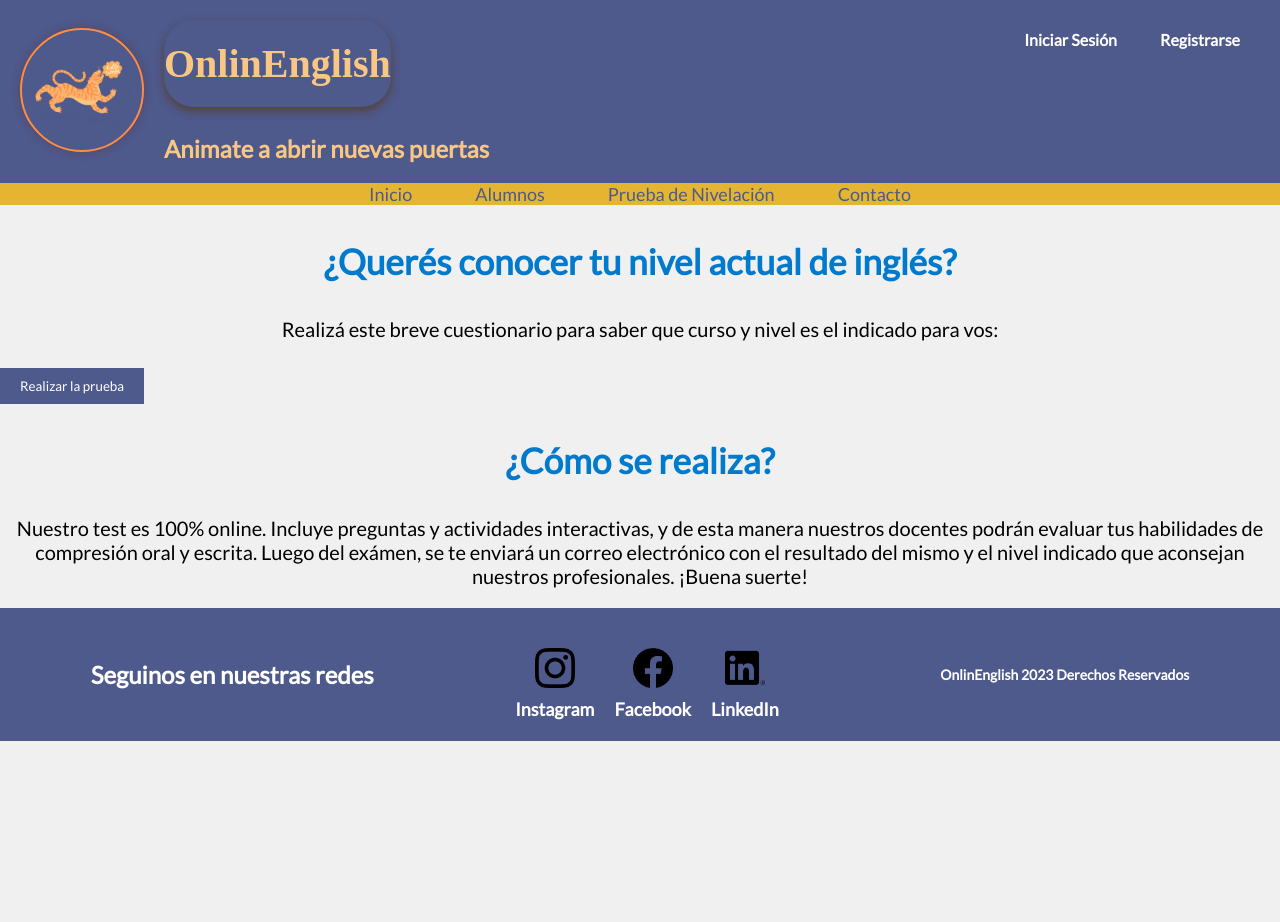
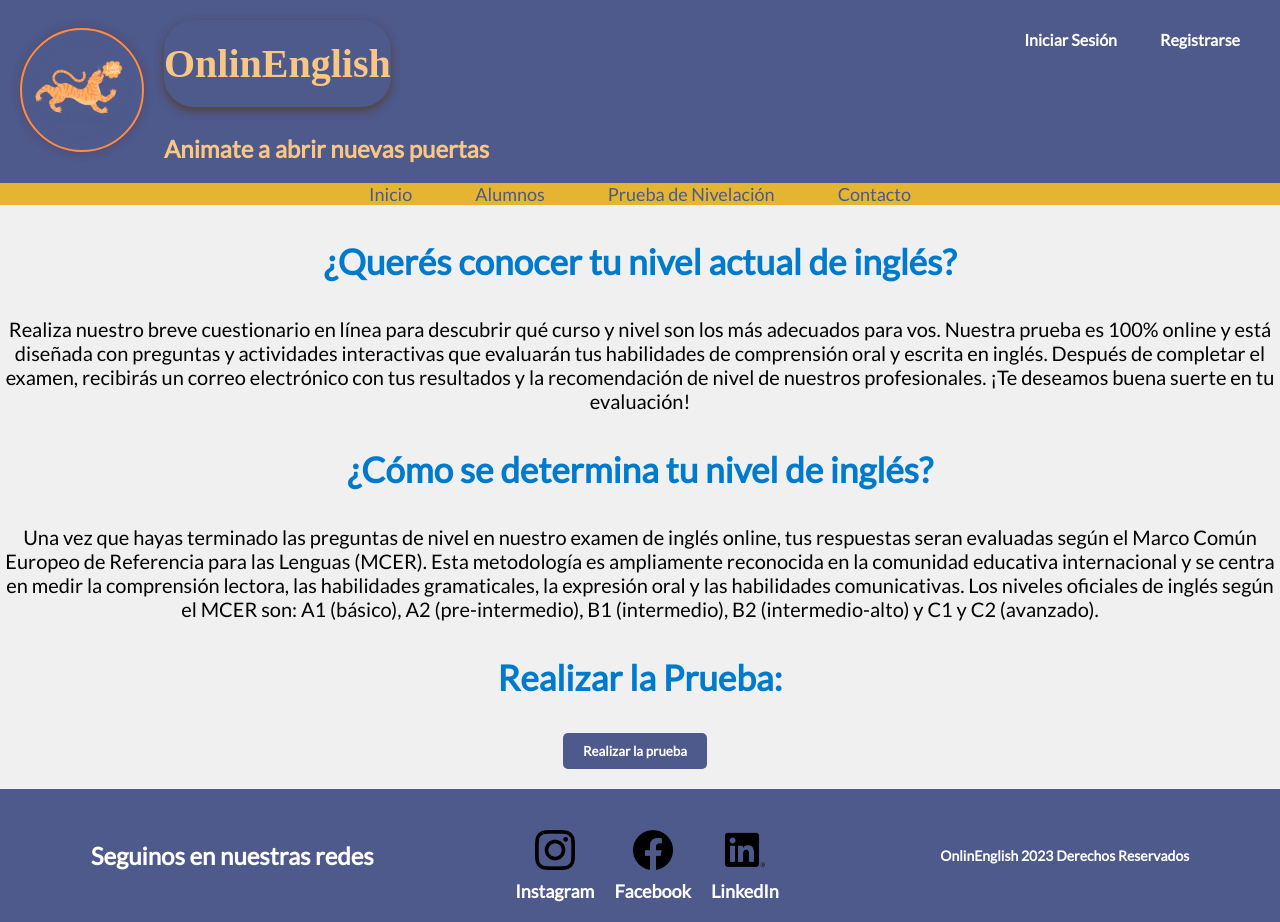
Before and after one commit to VeroJuani/OnlinEnglish-VersionFInal, a plain HTML site: page prueba.html in a window 1280 px wide. Before the commit the page ends 800 px from the top, so only its background shows below. Drawn offline with Linux system fonts and the light colour scheme.

Commit message:
cambiosprueba

```diff
--- a/Css/estilo.css
+++ b/Css/estilo.css
@@ -287,6 +287,26 @@ main {
     height: auto;
 }
 
+/* ////////////////////////////////////////////////////////////////////////////////////////////////// */
+
+/*Estilos para la pagina de prueba*/
+
+.container-boton-prueba {
+    display: flex;
+    justify-content: center;
+  }
+
+.button-prueba{
+    padding: 10px 20px;
+    background-color: #4E598C;
+    color: #fff;
+    text-decoration: none;
+    border-radius: 5px;
+    font-weight: bold;
+    transition: background-color 0.3s;
+    display: inline-block;
+    margin-bottom: 20px;
+}
 
 
 /* ////////////////////////////////////////////////////////////////////////////////////////////////// */
@@ -327,7 +347,7 @@ input[type="email"],
 input[type="number"],
 #consulta {
     width: 100%;
-    padding: 10px;
+    padding: 5px;
     margin-bottom: 20px;
     border: 1px solid #4E598C;
     border-radius: 10px;
--- a/prueba.html
+++ b/prueba.html
@@ -1,5 +1,6 @@
 <!DOCTYPE html>
 <html lang="es">
+
 <head>
     <meta charset="UTF-8">
     <meta name="viewport" content="width=device-width, initial-scale=1.0">
@@ -10,6 +11,7 @@
     <link rel="stylesheet" href="Css/estilo.css">
     <title>OnlinEnglish</title>
 </head>
+
 <body>
     <header>
         <div class="logo-container">
@@ -38,24 +40,44 @@
             <h3>¿Querés conocer tu nivel actual de inglés?</h3>
         </section>
 
-        <h4 class="section-info">Realizá este breve cuestionario para saber que curso y nivel es el indicado para vos:</h4 >
-        <button class="button">Realizar la prueba</button>
+        <h4 class="section-info">
+            Realiza nuestro breve cuestionario en línea para descubrir qué curso y nivel son los
+            más adecuados para vos. Nuestra prueba es 100% online y está diseñada con preguntas y actividades
+            interactivas que evaluarán tus habilidades de comprensión oral y escrita en inglés. Después de completar
+            el examen, recibirás un correo electrónico con tus resultados y la recomendación de nivel de nuestros
+            profesionales. ¡Te deseamos buena suerte en tu evaluación!
+        </h4>
+
     </section>
+
+
+    <Section>
+        <section class="section-title">
+            <h3>¿Cómo se determina tu nivel de inglés?</h3>
+        </section>
+        <h4 class="section-info">
+            Una vez que hayas terminado las preguntas de nivel en nuestro examen de inglés online,
+            tus respuestas seran evaluadas según el Marco Común Europeo de Referencia para las Lenguas
+            (MCER). Esta metodología es ampliamente reconocida en la comunidad educativa internacional
+            y se centra en medir la comprensión lectora, las habilidades gramaticales, la expresión oral
+            y las habilidades comunicativas. Los niveles oficiales de inglés según el MCER son: A1 (básico),
+            A2 (pre-intermedio), B1 (intermedio), B2 (intermedio-alto) y C1 y C2 (avanzado).
+        </h4>
 
     </Section>
 
+    <section>
         <Section>
             <section class="section-title">
-        <h3>¿Cómo se realiza?</h3>
+                <h3>Realizar la Prueba:</h3>
             </section>
+        </Section>
 
-        <section class="section-info">
-            <p>
-                Nuestro test es 100% online. Incluye preguntas y actividades interactivas, y de esta manera nuestros docentes podrán evaluar tus habilidades de compresión oral y escrita. Luego del exámen, se te enviará un correo electrónico con el resultado del mismo y el nivel indicado que aconsejan nuestros profesionales. ¡Buena suerte!
-            </p>
+        <div class="container-boton-prueba">
+            <button class="button-prueba">Realizar la prueba</button>
+        </div>
 
     </section>
-    </Section>
 
     <footer class="flex">
         <h4 class="footer-title">Seguinos en nuestras redes</h4>
@@ -77,4 +99,5 @@
         <h6 class="footer-info">OnlinEnglish 2023 Derechos Reservados</h6>
     </footer>
 </body>
+
 </html>
```
Also changed, not shown: contacto.html (+12 -8 lines). Lines whose indentation alone changed are shown as unchanged.
